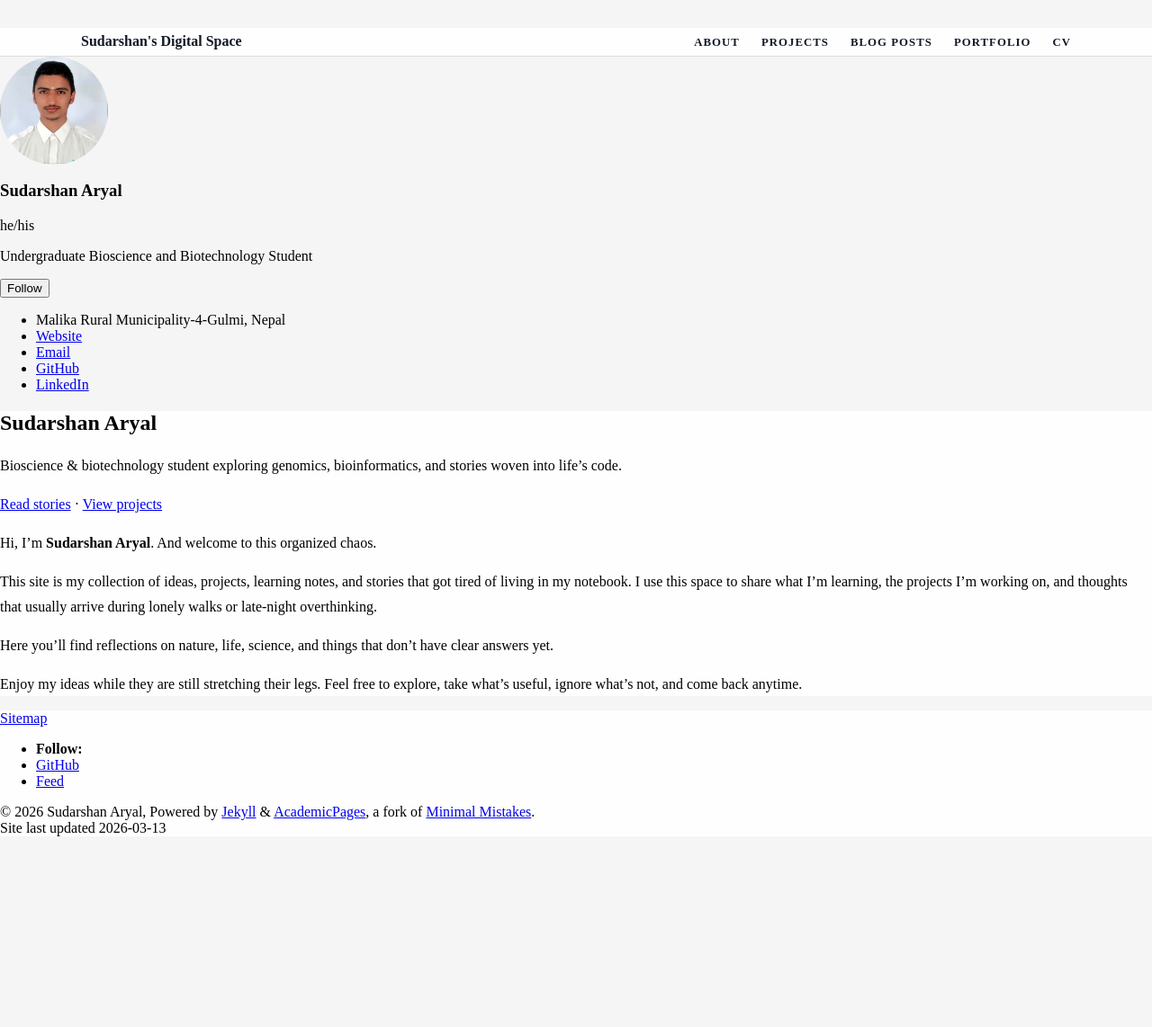
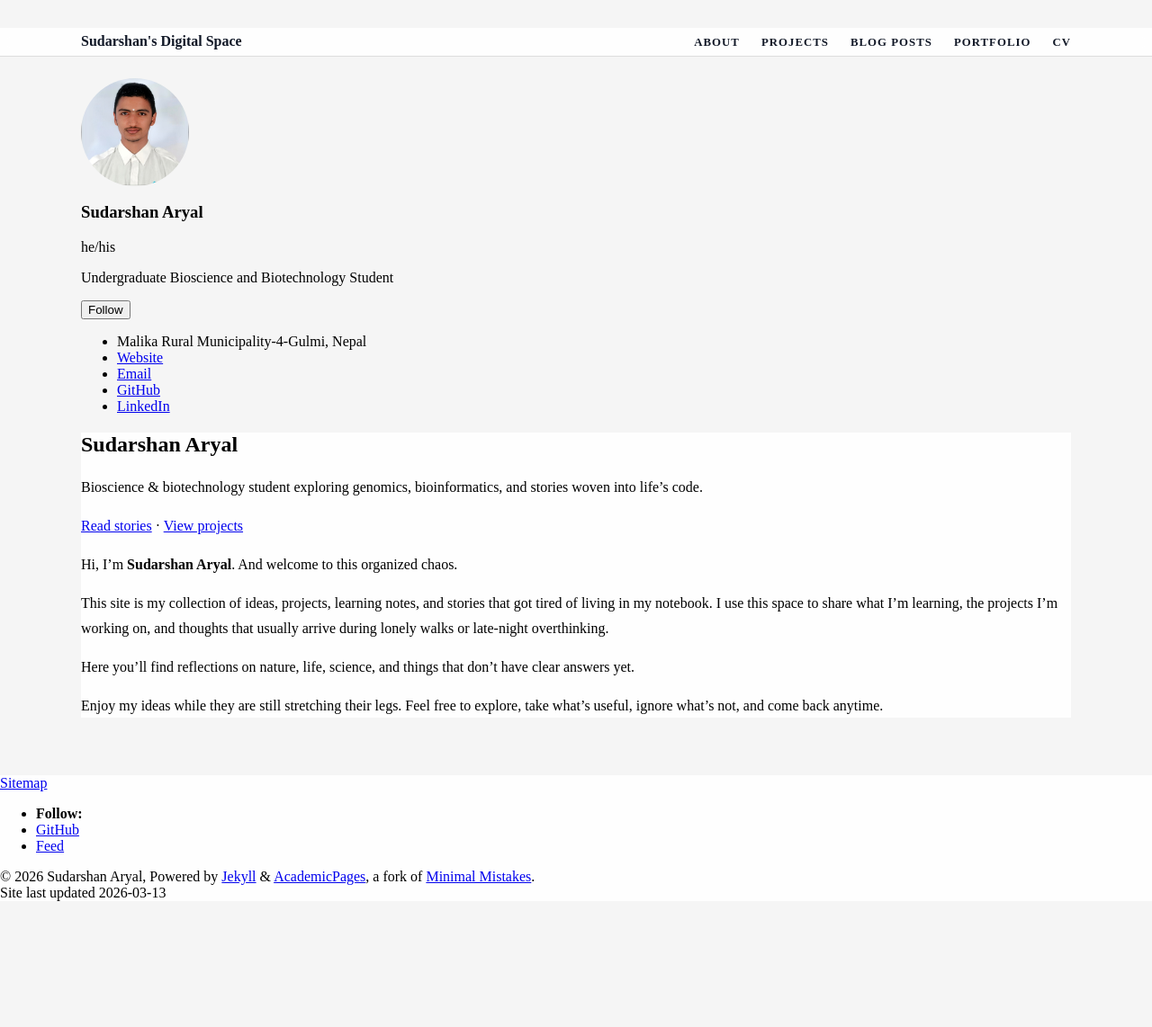
Before and after one commit to Sudu-09-Nep/sudu.github.io, a Jekyll site: the page built from _pages/about.md, in a window 1280 px wide. Shown: the whole page at 90% size. Built offline with Jekyll 4.4.1, drawn with Linux system fonts in a browser that asks for light colours; a script bundle is joined from its source files by our own code; library files that are not in the unit come from our copies; before the commit the page ends 1071 px from its top, so only the background shows below that.

Commit message:
Update main.css

```diff
--- a/assets/css/main.css
+++ b/assets/css/main.css
@@ -6,6 +6,12 @@ body {
     linear-gradient(rgba(255, 255, 255, 0.9), rgba(255, 255, 255, 0.9)),
     url("/sudu.github.io/images/dna-hero.png") no-repeat center top fixed;
   background-size: cover;
+}
+/* Make content start near the top next to sidebar */
+#main {
+  max-width: 1100px;
+  margin: 0 auto;
+  padding: 1.5rem 1.25rem 3rem; /* small top padding only */
 }
 
 /* Light overlay so header, sidebar, and content stay readable */
```
